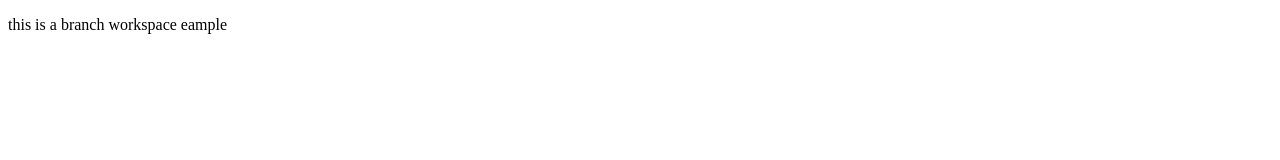
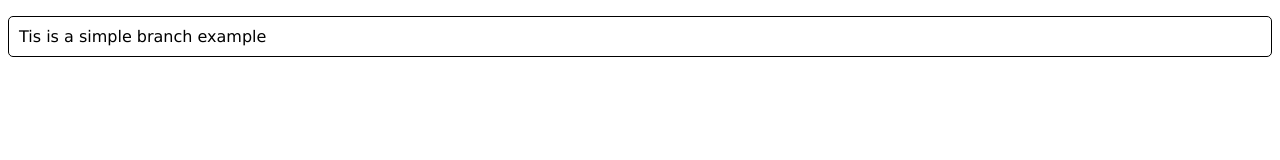
Before and after one commit to martydude/Kevin-said-whatever-you-like-branch, a plain HTML site: page index.html in a window 1280 px wide. Drawn offline with Linux system fonts and the light colour scheme.

Commit message:
add: css to the file

```diff
--- a/index.html
+++ b/index.html
@@ -3,11 +3,12 @@
 <head>
     <meta charset="UTF-8">
     <meta name="viewport" content="width=device-width, initial-scale=1.0">
+    <link rel="stylesheet" href="style.css">
     <title>Branch</title>
 </head>
 <body>
     <p>
-        this is a branch workspace eample
+        Tis is a simple branch example
     </p>
 </body>
 </html>
--- /dev/null
+++ b/style.css
@@ -0,0 +1,6 @@
+p {
+    font-family: Verdana, Geneva, Tahoma, sans-serif;
+    border: 1px black solid;
+    border-radius: 5px;
+    padding: 10px;
+}
```
